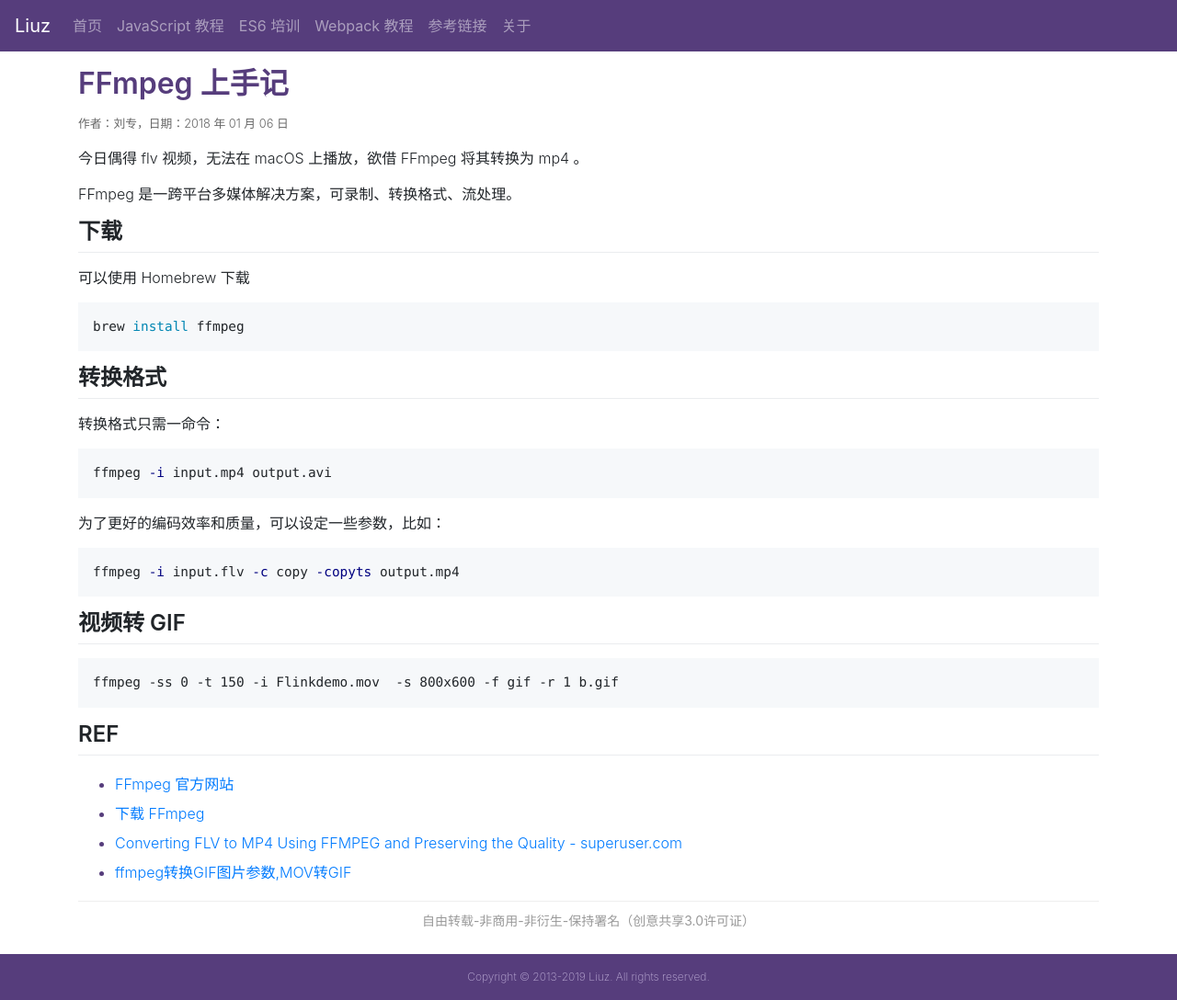
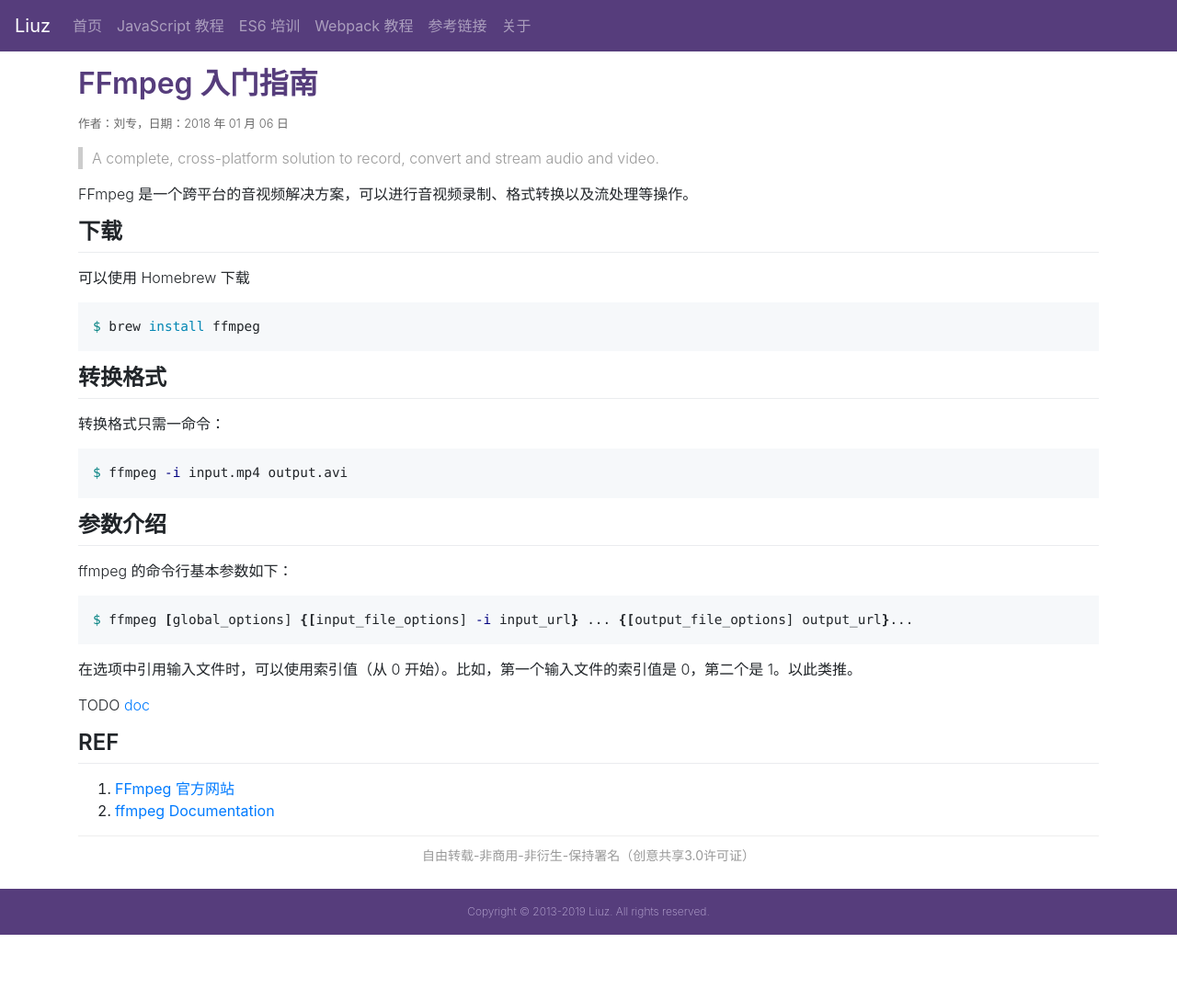
Before and after one commit to liuzhuan/liuzhuan.github.io, a Jekyll site: the page built from _posts/2018-01-06-ffmpeg.md, in a window 1280 px wide. Shown: the whole page at 92% size. Built offline with Jekyll 4.4.1, drawn with Linux system fonts in a browser that asks for light colours; nearby versions of some CDN libraries; comment, search, counter and statistics services are not loaded; after the commit the page ends 1017 px from its top, so only the background shows below that.

Commit message:
update ffmpeg primer

````diff
--- a/_posts/2018-01-06-ffmpeg.md
+++ b/_posts/2018-01-06-ffmpeg.md
@@ -1,19 +1,19 @@
 ---
 layout: post
-title: FFmpeg 上手记
+title: FFmpeg 入门指南
 date: 2018-01-06
 ---
 
-今日偶得 flv 视频，无法在 macOS 上播放，欲借 FFmpeg 将其转换为 mp4 。
+> A complete, cross-platform solution to record, convert and stream audio and video.
 
-FFmpeg 是一跨平台多媒体解决方案，可录制、转换格式、流处理。
+FFmpeg 是一个跨平台的音视频解决方案，可以进行音视频录制、格式转换以及流处理等操作。
 
 ## 下载
 
 可以使用 Homebrew 下载
 
 ```sh
-brew install ffmpeg
+$ brew install ffmpeg
 ```
 
 ## 转换格式
@@ -21,29 +21,25 @@
 转换格式只需一命令：
 
 ```sh
-ffmpeg -i input.mp4 output.avi
+$ ffmpeg -i input.mp4 output.avi
 ```
 
-为了更好的编码效率和质量，可以设定一些参数，比如：
+## 参数介绍
+
+ffmpeg 的命令行基本参数如下：
 
 ```sh
-ffmpeg -i input.flv -c copy -copyts output.mp4
+$ ffmpeg [global_options] {[input_file_options] -i input_url} ... {[output_file_options] output_url}...
 ```
 
-## 视频转 GIF
+在选项中引用输入文件时，可以使用索引值（从 0 开始）。比如，第一个输入文件的索引值是 0，第二个是 1。以此类推。
 
-```
-ffmpeg -ss 0 -t 150 -i Flinkdemo.mov  -s 800x600 -f gif -r 1 b.gif
-```
+TODO [doc][2]
 
 ## REF
 
-- [FFmpeg 官方网站][home]
-- [下载 FFmpeg][download.mac]
-- [Converting FLV to MP4 Using FFMPEG and Preserving the Quality - superuser.com][mp4]
-- [ffmpeg转换GIF图片参数,MOV转GIF][gif]
+1. [FFmpeg 官方网站][1]
+1. [ffmpeg Documentation][2]
 
-[home]: http://ffmpeg.org/
-[download.mac]: https://superuser.com/questions/624561/install-ffmpeg-on-os-x
-[mp4]: https://superuser.com/questions/483597/converting-flv-to-mp4-using-ffmpeg-and-preserving-the-quality
-[gif]: https://firsh.me/2017/06/29/ffmpeg-mov-gif-mac/
+[1]: http://ffmpeg.org/ "FFmpeg"
+[2]: https://ffmpeg.org/ffmpeg.html "ffmpeg Documentation"
````
